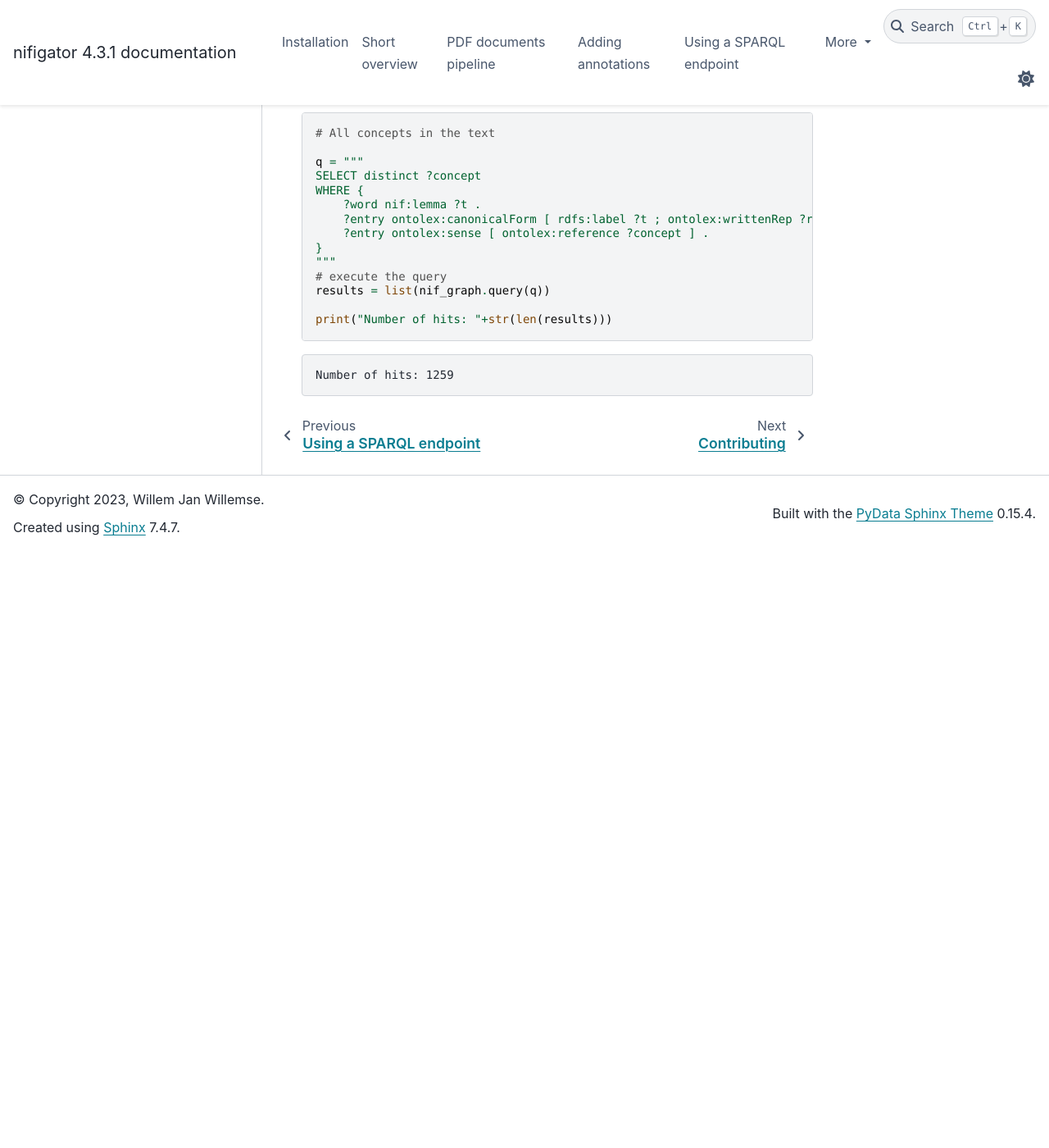
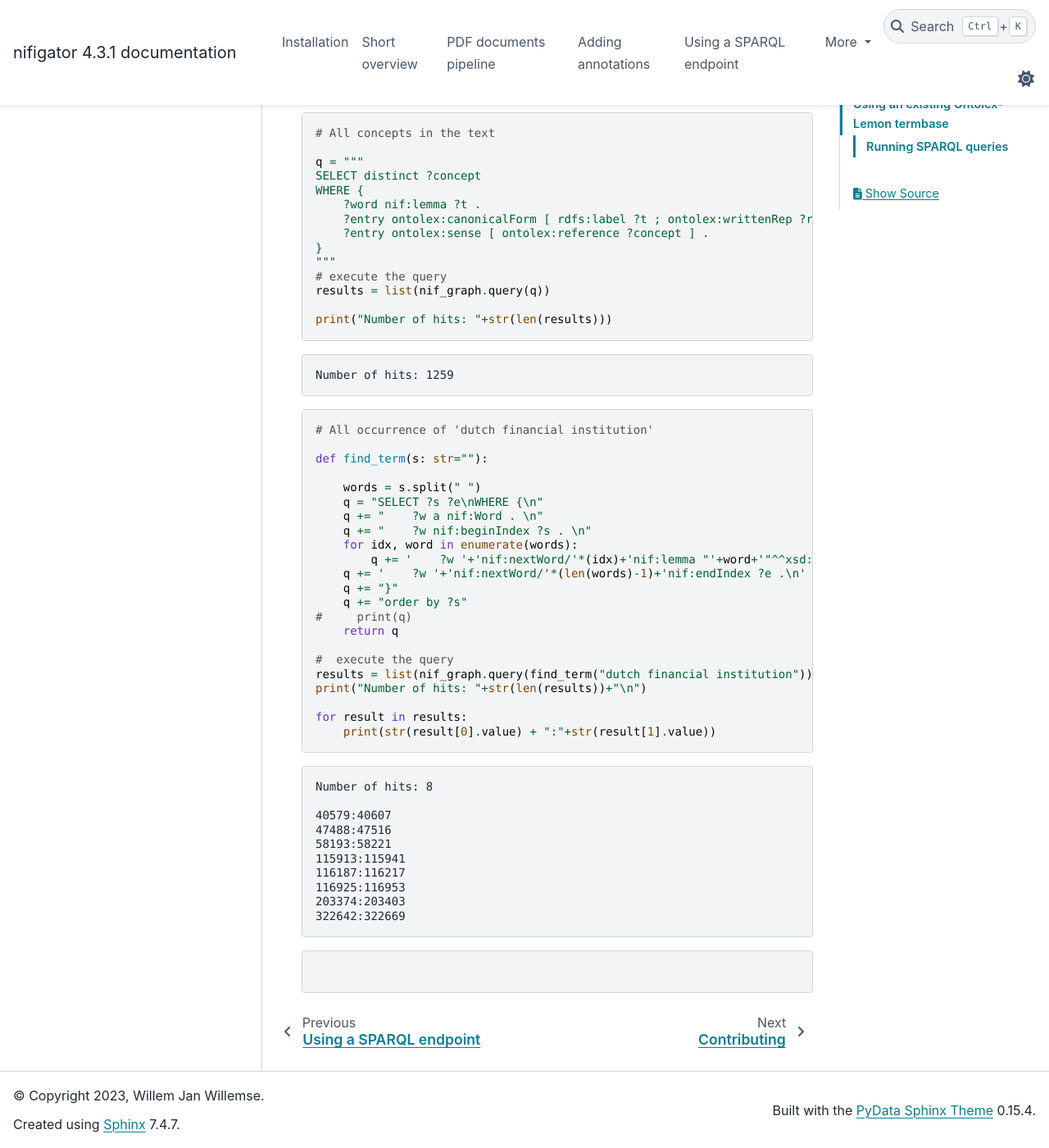
Before and after one commit to DeNederlandscheBank/nifigator, a Sphinx documentation site: the page built from docs/05_using_a_lemon_termbase.md, in a window 1280 px wide and 1400 px high, scrolled down 4191 px. Shown: the whole window at 82% size. Built offline with Sphinx 7.4.7 and the PyData theme 0.15.4, drawn with Linux system fonts in a browser that asks for light colours; before the commit the page ends 4864 px from its top, so only the background shows below that.

Commit message:
added multiword example

````diff
--- a/docs/05_using_a_lemon_termbase.md
+++ b/docs/05_using_a_lemon_termbase.md
@@ -252,3 +252,45 @@ print("Number of hits: "+str(len(results)))
 ```console
 Number of hits: 1259
 ```
+
+```python
+# All occurrence of 'dutch financial institution'
+
+def find_term(s: str=""):
+
+    words = s.split(" ")
+    q = "SELECT ?s ?e\nWHERE {\n"
+    q += "    ?w a nif:Word . \n"
+    q += "    ?w nif:beginIndex ?s . \n"
+    for idx, word in enumerate(words):
+        q += '    ?w '+'nif:nextWord/'*(idx)+'nif:lemma "'+word+'"^^xsd:string .\n'
+    q += '    ?w '+'nif:nextWord/'*(len(words)-1)+'nif:endIndex ?e .\n'
+    q += "}"
+    q += "order by ?s"
+#     print(q)
+    return q
+
+#  execute the query
+results = list(nif_graph.query(find_term("dutch financial institution")))
+print("Number of hits: "+str(len(results))+"\n")
+
+for result in results:
+    print(str(result[0].value) + ":"+str(result[1].value))
+```
+
+```console
+Number of hits: 8
+
+40579:40607
+47488:47516
+58193:58221
+115913:115941
+116187:116217
+116925:116953
+203374:203403
+322642:322669
+```
+
+```python
+
+```
````
